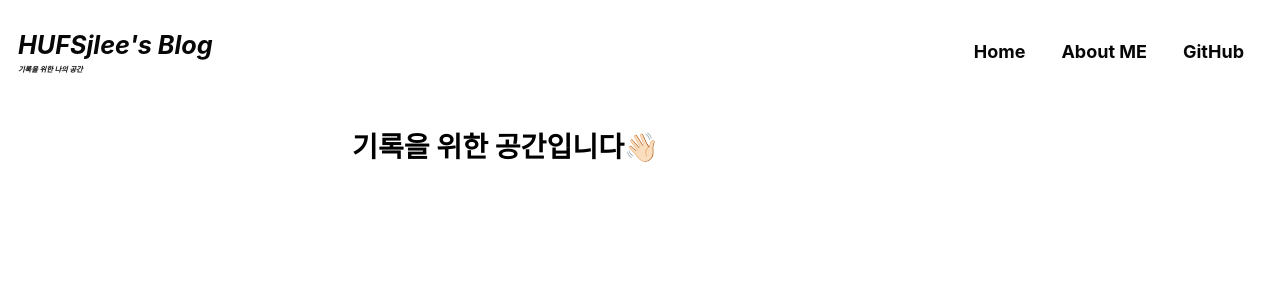
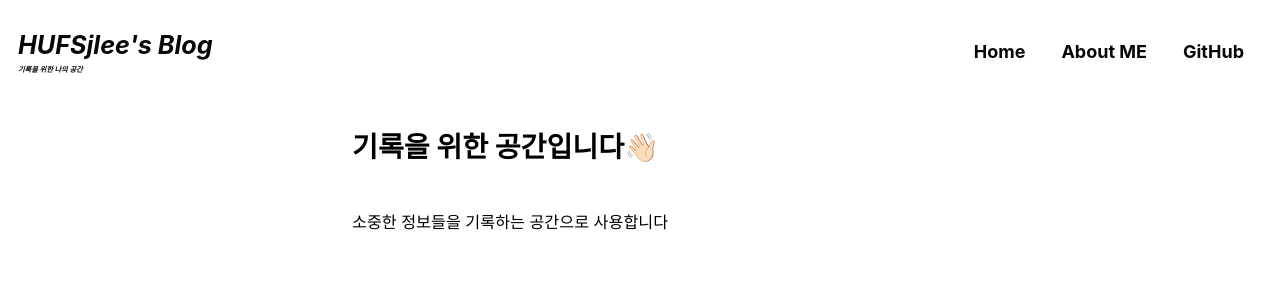
Before and after one commit to hufsjlee/hufsjlee.github.io, a Jekyll site: the page built from _pages/about.md, in a window 1280 px wide and 900 px high. Shown: the top 300 px of the window. Built offline with Jekyll 4.4.1, drawn with Linux system fonts in a browser that asks for light colours; cached includes are drawn as plain includes; some web fonts are replaced.

Commit message:
basic fix

```diff
--- a/_pages/about.md
+++ b/_pages/about.md
@@ -5,4 +5,4 @@ layout: single
 comments: false
 ---
 
-[//]: # (본인 소개 여기에 입력)
+소중한 정보들을 기록하는 공간으로 사용합니다
```
